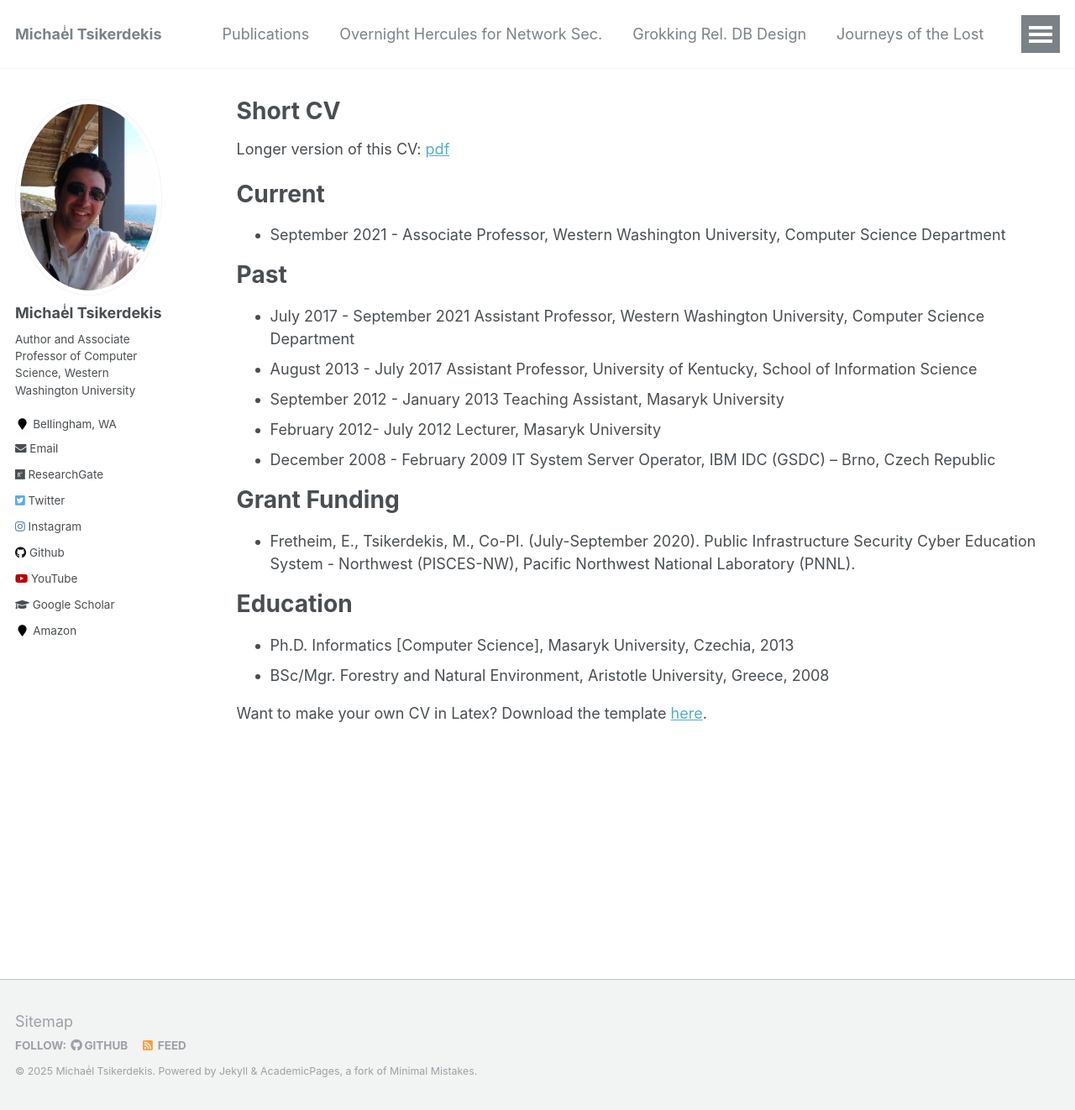
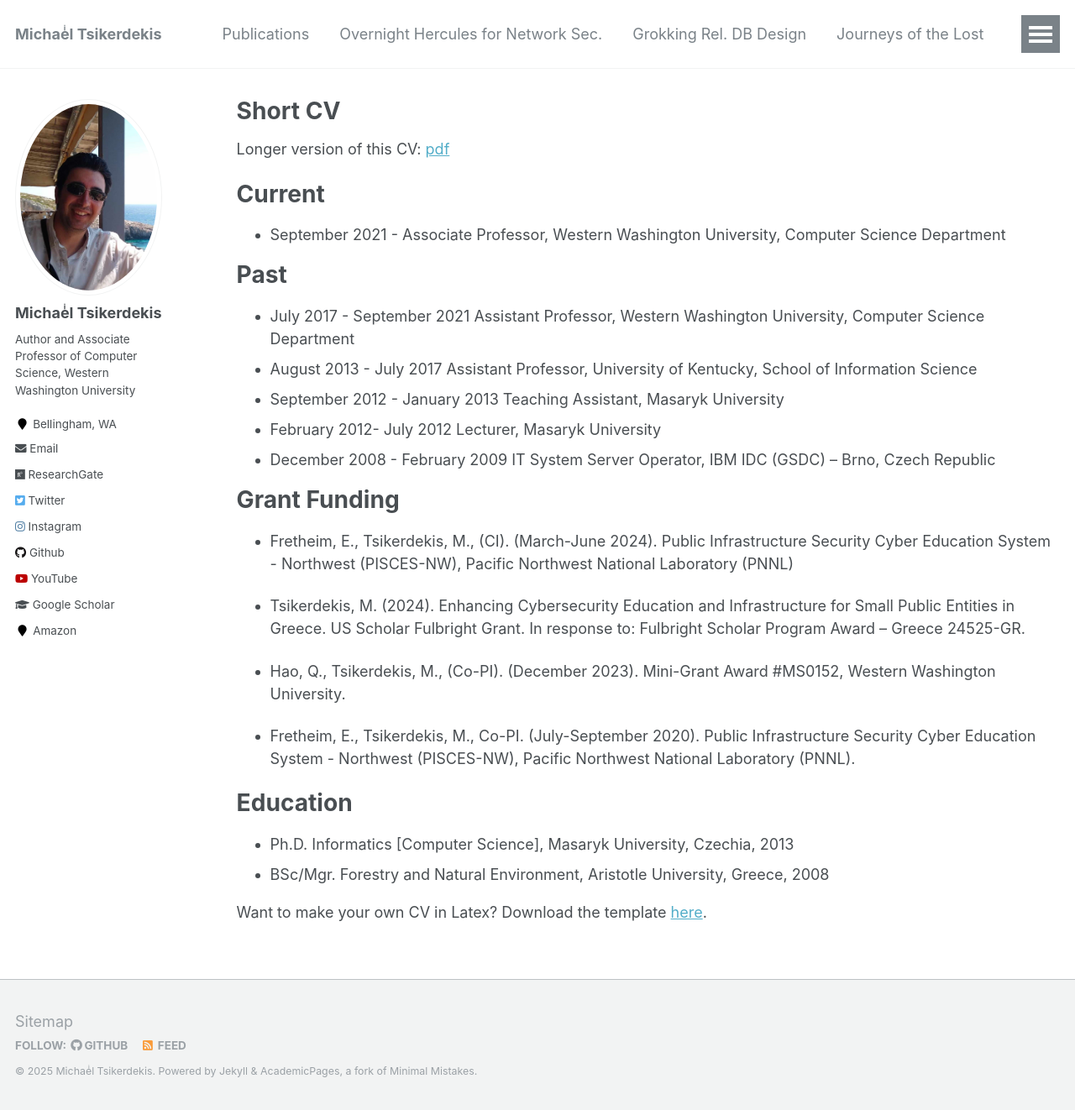
Before and after one commit to tsikerdekis/michael.tsikerdekis.com, a Jekyll site: the page built from _pages/cv.md, in a window 1280 px wide and 1322 px high. Shown: the whole window at 84% size. Built offline with Jekyll 4.4.1, drawn with Linux system fonts in a browser that asks for light colours.

Commit message:
Update cv.md

```diff
--- a/_pages/cv.md
+++ b/_pages/cv.md
@@ -25,6 +25,12 @@ Past
 
 Grant Funding
 ======
+* Fretheim, E., Tsikerdekis, M., (CI). (March-June 2024). Public Infrastructure Security Cyber Education System - Northwest (PISCES-NW), Pacific Northwest National Laboratory (PNNL)
+
+* Tsikerdekis, M. (2024). Enhancing Cybersecurity Education and Infrastructure for Small Public Entities in Greece. US Scholar Fulbright Grant. In response to: Fulbright Scholar Program Award – Greece 24525-GR.
+
+* Hao, Q., Tsikerdekis, M., (Co-PI). (December 2023). Mini-Grant Award #MS0152, Western Washington University.
+
 * Fretheim, E., Tsikerdekis, M., Co-PI. (July-September 2020). Public Infrastructure Security Cyber Education System - Northwest (PISCES-NW), Pacific
 Northwest National Laboratory (PNNL).
 
```
